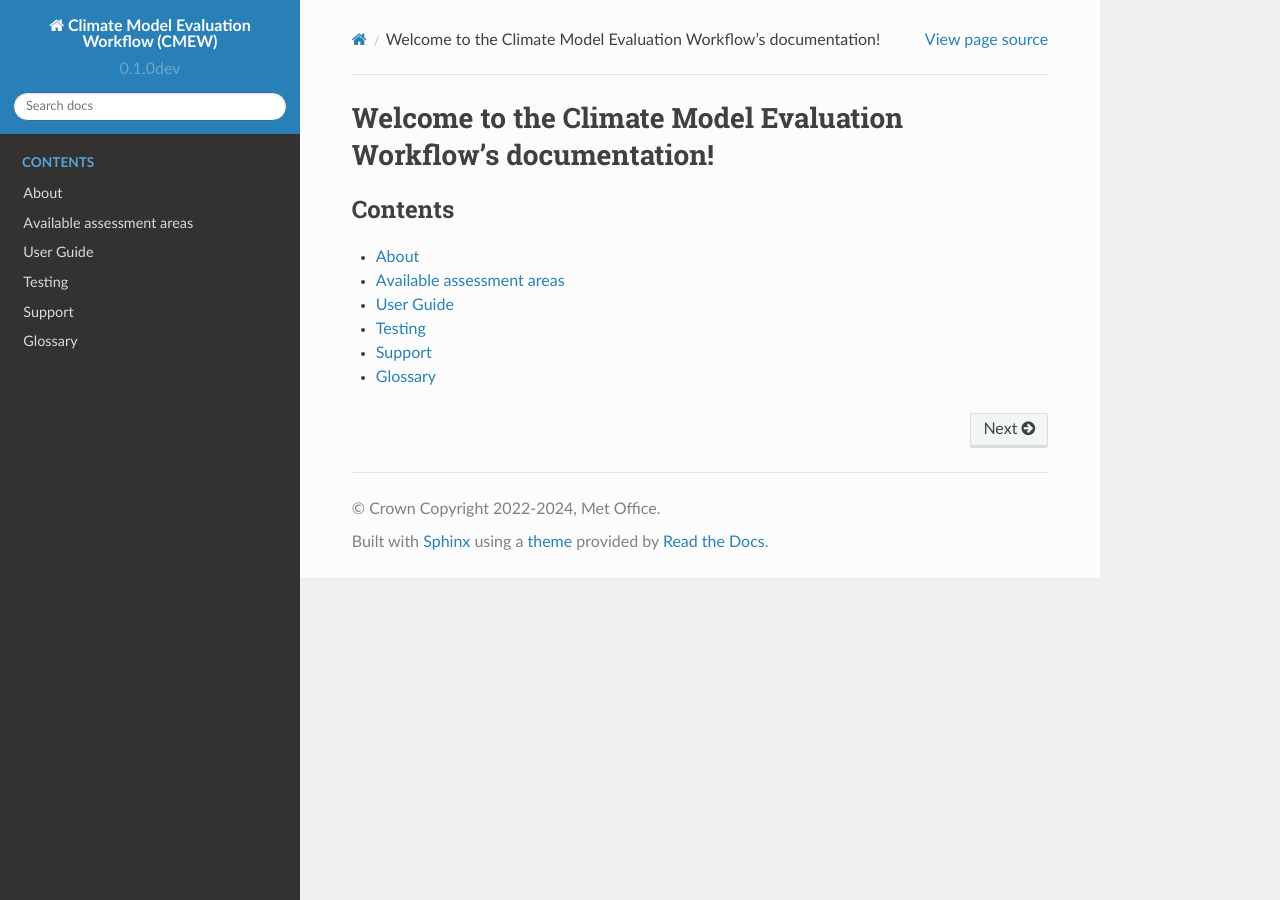
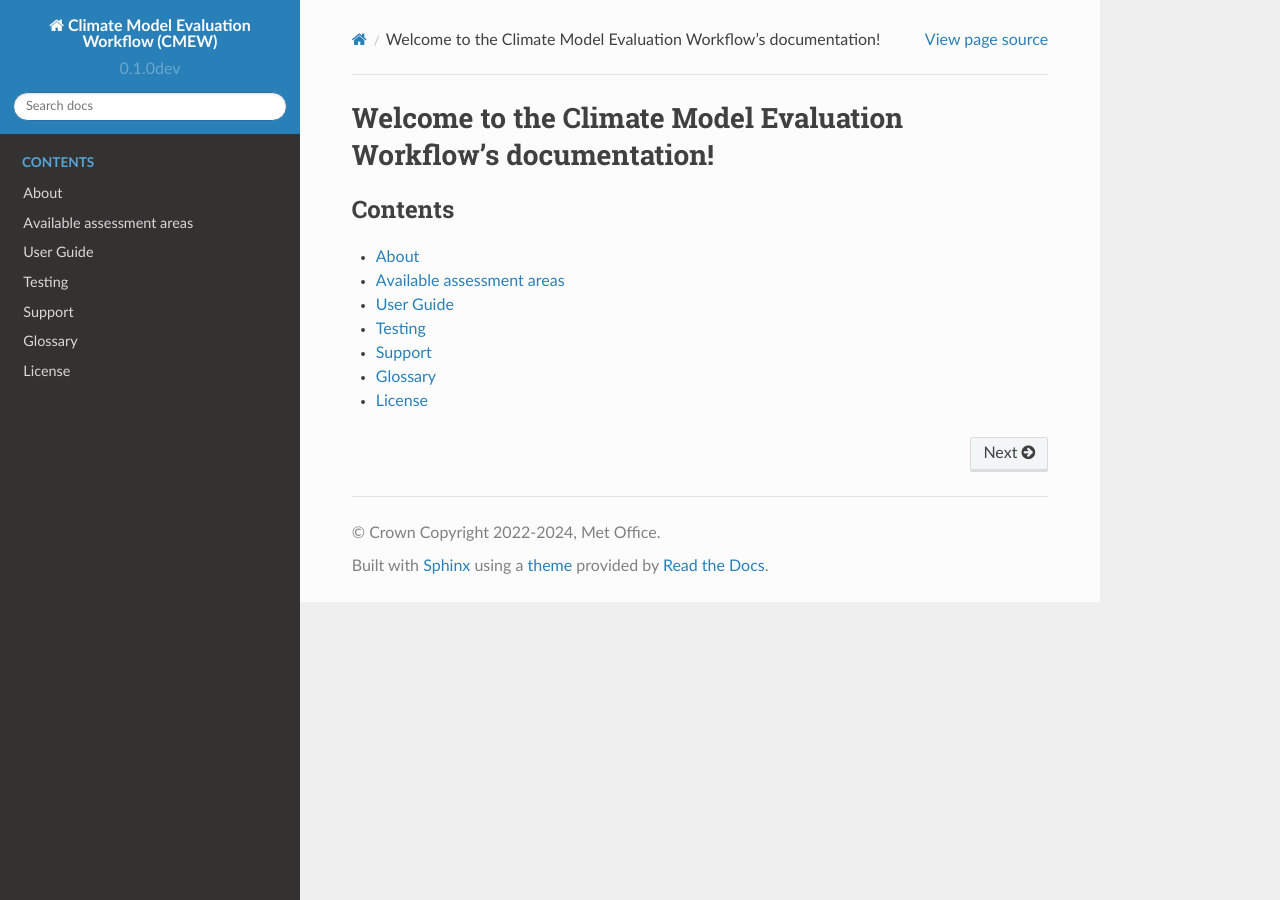
Before and after one commit to MetOffice/CMEW, a Sphinx documentation site: the page built from doc/source/index.rst, in a window 1280 px wide. Built offline with Sphinx 7.4.7 and the Read the Docs theme 2.0.0, drawn with Linux system fonts in a browser that asks for light colours.

Commit message:
#183: Include license in docs first attempt

```diff
--- a/doc/source/index.rst
+++ b/doc/source/index.rst
@@ -16,3 +16,4 @@ Welcome to the Climate Model Evaluation Workflow's documentation!
    testing
    support
    glossary
+   license
--- /dev/null
+++ b/doc/source/license.rst
@@ -0,0 +1,6 @@
+.. (C) Crown Copyright 2022-2023, Met Office.
+
+License
+=======
+
+.. include:: ../../LICENSE.md
```
